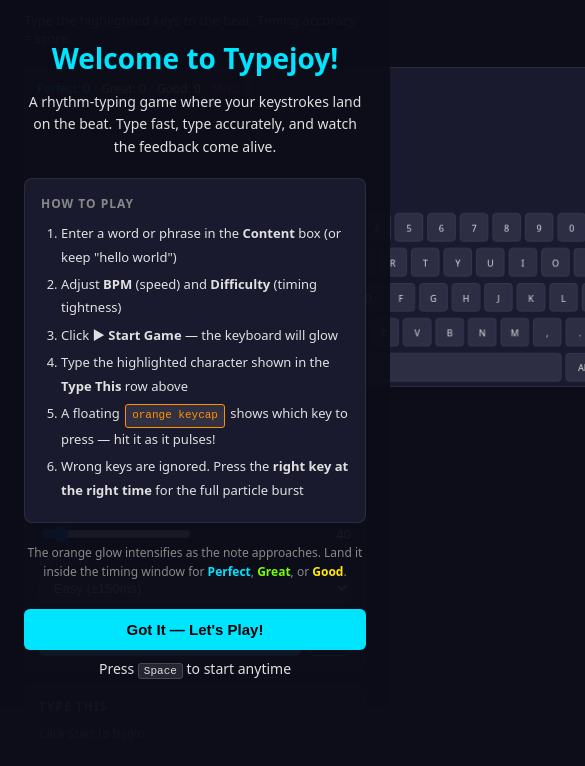
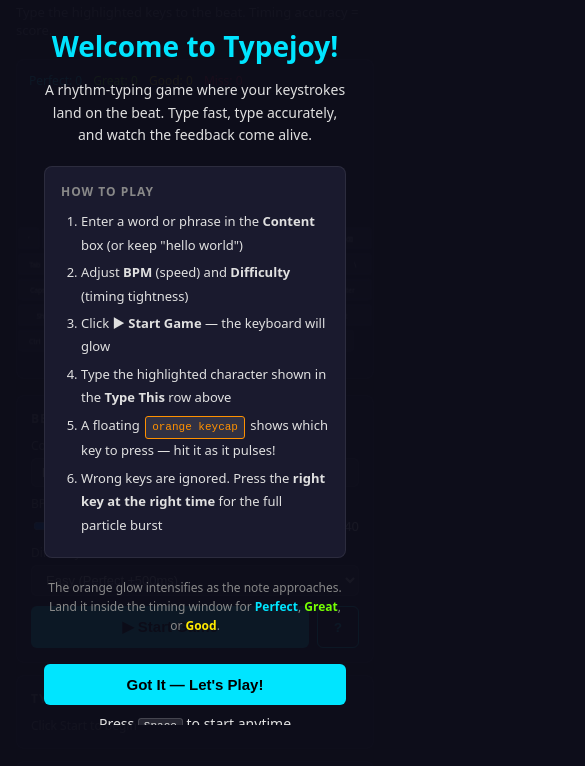
Before and after one commit to ahrazzle/typejoy, a website: page demo.html in a window 390 px wide. Both pictures are taken after a click on the button "How to play". Shown: the part 56-822 px from the top of the page, 585 px wide, since content can reach past the window. Drawn offline with Linux system fonts and the light colour scheme.

Commit message:
Make the demo stage responsive and show canonical timing

```diff
--- a/demo.html
+++ b/demo.html
@@ -55,12 +55,13 @@
       gap: 12px;
     }
     .control-group {
+      min-width: min(200px, 100%);
       background: var(--surface);
       border-radius: 8px;
       padding: 14px;
       border: 1px solid rgba(255,255,255,0.06);
       flex: 1;
-      min-width: 200px;
+
     }
     .control-group h3 {
       margin: 0 0 10px 0;
@@ -334,6 +335,14 @@
       font-size: 11px;
       color: var(--muted);
     }
+    button:focus-visible, input:focus-visible, select:focus-visible {
+      outline: 2px solid var(--accent); outline-offset: 3px;
+    }
+    @media (max-width: 600px) {
+      body { padding: 16px; }
+      .control-group { flex-basis: 100%; }
+      .onboarding-content { max-height: 85vh; overflow-y: auto; padding: 20px; }
+    }
   </style>
 </head>
 <body>
@@ -350,17 +359,17 @@
     <div class="controls">
       <div class="control-group">
         <h3>Beat-Map Settings</h3>
-        <label>Content (type your own!)</label>
+        <label for="content">Content (type your own!)</label>
         <input type="text" id="content" value="hello world" />
         <div style="margin-top: 8px">
-          <label>BPM (speed)</label>
+          <label for="bpm">BPM (speed)</label>
           <div class="row">
             <input type="range" id="bpm" min="20" max="240" value="40" />
             <span id="bpm-val" style="min-width:36px;text-align:right;font-size:13px">40</span>
           </div>
         </div>
         <div style="margin-top: 8px">
-          <label>Difficulty</label>
+          <label for="difficulty">Difficulty</label>
           <select id="difficulty">
             <option value="easy">Easy (±150ms)</option>
             <option value="medium">Medium (±80ms)</option>
@@ -371,7 +380,7 @@
         </div>
         <div style="margin-top: 10px; display: flex; gap: 8px;">
           <button id="start-btn" class="large">▶ Start Game</button>
-          <button id="how-to-play-btn" class="secondary">?</button>
+          <button id="how-to-play-btn" class="secondary" aria-label="How to play">?</button>
         </div>
       </div>
 
@@ -448,7 +457,7 @@
   </div>
 
   <script type="module">
-    import { RawBus, NormalizedBus, BeatClockJudge, StaticBeatMap, BeatMapGenerator, FeedbackLayer, DebugPlugin } from './dist/game.js?v=8';
+    import { RawBus, NormalizedBus, BeatClockJudge, StaticBeatMap, BeatMapGenerator, FeedbackLayer, DebugPlugin, TIMING_WINDOWS } from './dist/game.js?v=8';
 
     // ── State ─────────────────────────────────────────────────────────────
     let feedbackLayer = null;
@@ -478,9 +487,19 @@
     // ── Initialize Feedback Layer ─────────────────────────────────────────
     feedbackLayer = new FeedbackLayer({
       container: stage,
-      width: 900,
+      width: Math.min(900, stage.parentElement.clientWidth),
       height: 320,
     });
+    // Follow the available width without restarting an active song.
+    const stageObserver = new ResizeObserver(([entry]) => {
+      const width = Math.min(900, entry.contentRect.width);
+      if (width > 0) feedbackLayer.resize(width, 320);
+    });
+    stageObserver.observe(stage.parentElement);
+    for (const option of difficultySelect.options) {
+      const name = option.value[0].toUpperCase() + option.value.slice(1);
+      option.textContent = `${name} (Perfect ±${TIMING_WINDOWS[option.value].perfect}ms)`;
+    }
     // Don't start yet — wait for Start button
 
     // ── Debug Plugin (created per game) ───────────────────────────────────
```
